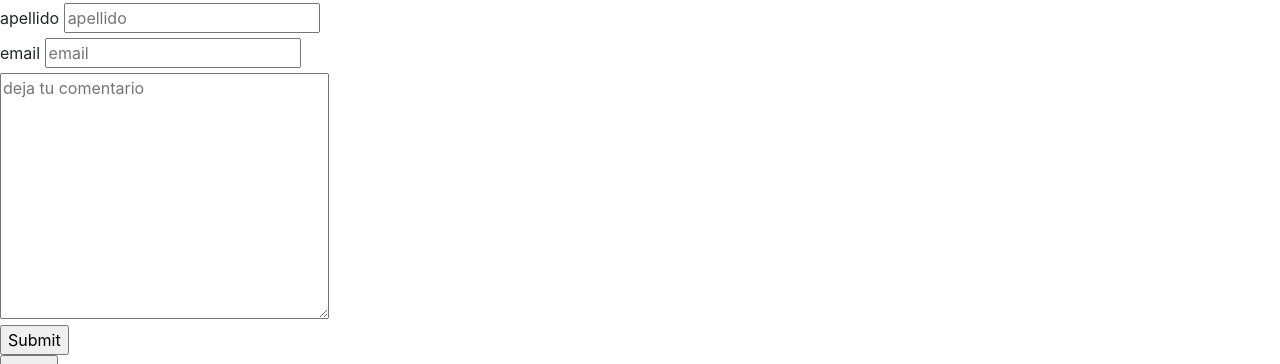
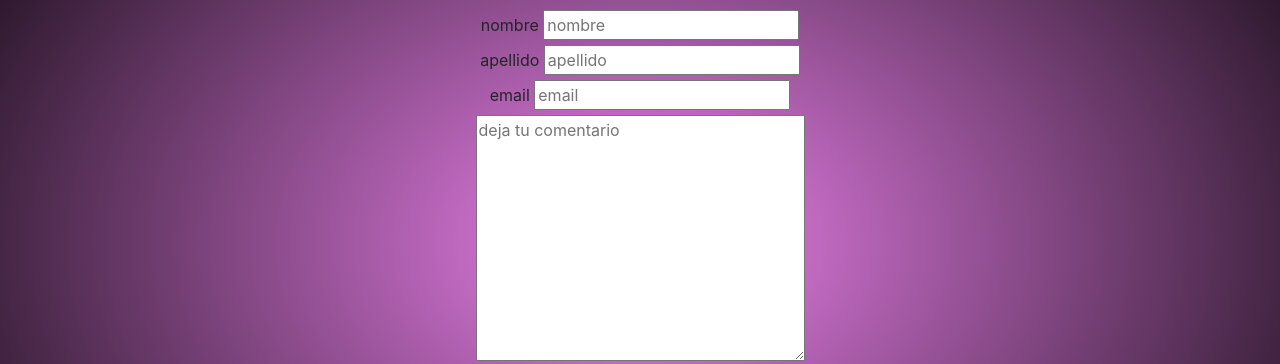
Before and after one commit to renzocolombo/amore-2, a website: page pages/contacto.html in a window 1280 px wide. Shown: the part 207-571 px from the top of the page. Drawn offline with nearby package versions, Linux system fonts and the light colour scheme; a web font is replaced by a local one.

Commit message:
segundo commit

```diff
--- a/pages/contacto.html
+++ b/pages/contacto.html
@@ -4,7 +4,7 @@
 	<meta charset="UTF-8">
 	<meta name="viewport" content="width=device-width, initial-scale=1.0">
     <link rel="stylesheet" href="https://cdn.jsdelivr.net/npm/bootstrap@4.6.1/dist/css/bootstrap.min.css" integrity="sha384-zCbKRCUGaJDkqS1kPbPd7TveP5iyJE0EjAuZQTgFLD2ylzuqKfdKlfG/eSrtxUkn" crossorigin="anonymous">
-    <link rel="stylesheet" href="../css/stylo2.css">
+    <link rel="stylesheet" href="../css/style.css">
 	<title>amore</title>
 </head>
 <body class="conteiner">
```
Also changed, not shown: pages/productos.html (+1 -1 lines), pages/subproductosellas.html (+1 -1 lines), pages/subproductosellos.html (+1 -1 lines), pages/ubicacion.html (+1 -1 lines).
